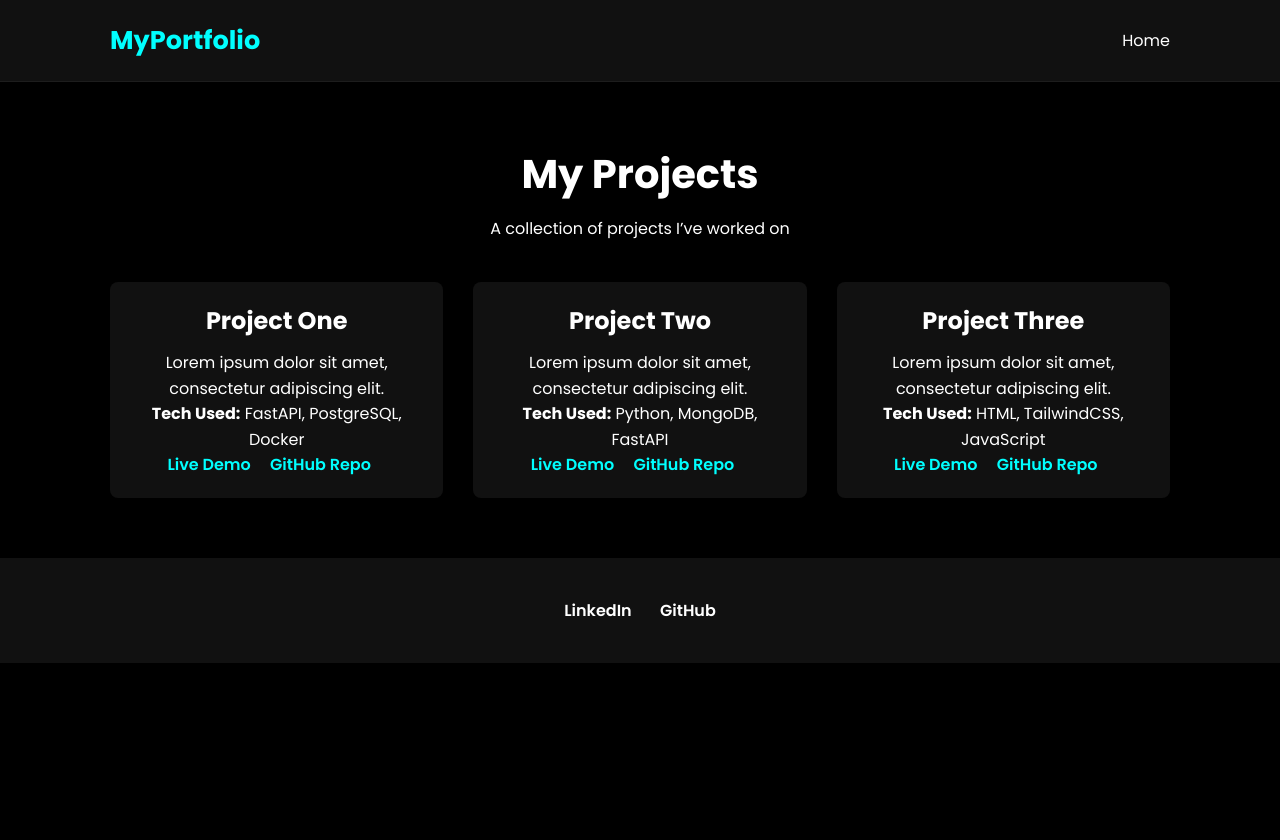
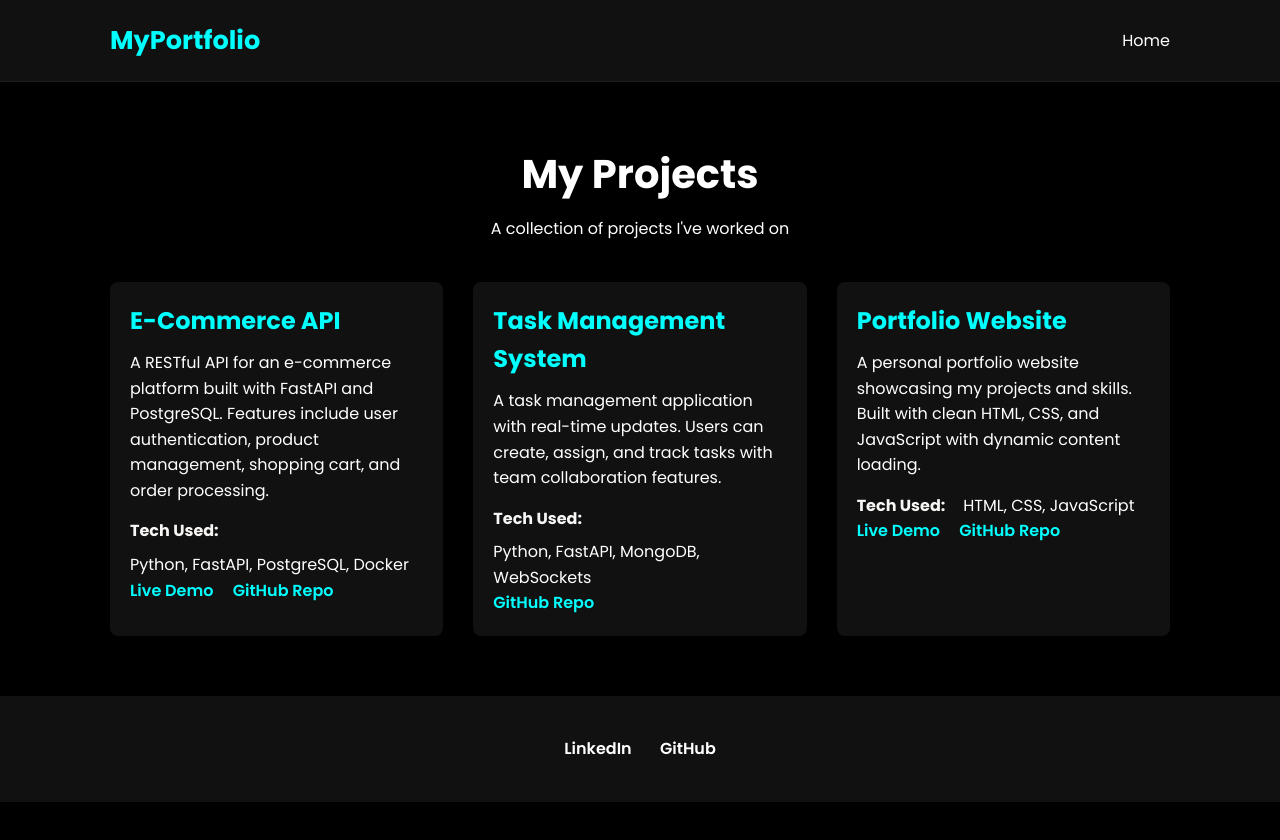
Before and after one commit to infogen87/myportfolio, a plain HTML site: page projects.html in a window 1280 px wide. Before the commit the page ends 800 px from the top, so only its background shows below. Drawn offline with Linux system fonts and the light colour scheme.

Commit message:
switched to using .json file to load data

```diff
--- a/css/a.css
+++ b/css/projects.css
@@ -108,20 +108,22 @@ h2 {
 }
 
 .project-card {
+  text-align: left;
   background-color: #111;
   padding: 20px;
   border-radius: 8px;
 }
 
-.project-card img {
+/* .project-card img {
   width: 100%;
   border-radius: 4px;
   margin-bottom: 15px;
-}
+} */
 
 .project-card h2 {
   font-size: 1.5rem;
   margin-bottom: 10px;
+  color: #00ffff;
 }
 
 .project-links a {
@@ -131,11 +133,63 @@ h2 {
   font-weight: 600;
 }
 
+/* .project-card:hover {
+  transform: translateY(-4px);
+  box-shadow: 0 0 15px #00ffff;
+} */
+
+
+.project-card strong {
+  color: #f3d215;
+
+}
+
+.project-tools {
+ margin-top: 15px;
+}
+
+
+/* Tools container */
+.project-tools {
+  display: flex;
+  flex-wrap: wrap;
+  gap: 8px;
+  align-items: center;
+}
+
+.project-tools strong {
+  margin-right: 10px;
+  color: #f7f6f4; /* your yellow header color */
+}
+
+.tools-container {
+  display: flex;
+  flex-wrap: wrap;
+  gap: 8px;
+}
+
+/* Individual tool badges (same style as homepage skills) */
+.tool-pill {
+  background: #00ffff;
+  color: #070707;
+   font-weight: 600;
+  padding: 6px 12px;
+  border-radius: 6px;
+  font-size: 0.85rem;
+  border: 1px solid rgba(0, 255, 255, 0.45);
+  transition: transform 0.25s ease, box-shadow 0.25s ease;
+}
+
+/* Glow + lift on hover */
+/* .tool-pill:hover {
+  transform: translateY(-3px);
+  box-shadow: 0 0 8px #00ffff;
+} */
 
 /* -----------------------------------------------------------
    SKILLS
 ----------------------------------------------------------- */
-.styled-list {
+/* .styled-list {
   list-style: none;
   display: flex;
   flex-wrap: wrap;
@@ -159,7 +213,7 @@ h2 {
 .styled-list li:hover {
   transform: translateY(-4px);
   box-shadow: 0 0 12px var(--primary-color);
-}
+} */
 
 
 /* -----------------------------------------------------------
--- /dev/null
+++ b/data/projects.json
@@ -0,0 +1,40 @@
+[
+  {
+    "id": "1",
+    "name": "E-Commerce API",
+    "description": "A RESTful API for an e-commerce platform built with FastAPI and PostgreSQL. Features include user authentication, product management, shopping cart, and order processing.",
+    "github_link": "https://github.com/yourusername/ecommerce-api",
+    "live_link": "https://ecommerce-api.example.com",
+    "tools": [
+      { "name": "Python" },
+      { "name": "FastAPI" },
+      { "name": "PostgreSQL" },
+      { "name": "Docker" }
+    ]
+  },
+  {
+    "id": "2",
+    "name": "Task Management System",
+    "description": "A task management application with real-time updates. Users can create, assign, and track tasks with team collaboration features.",
+    "github_link": "https://github.com/yourusername/task-manager",
+    "live_link": "",
+    "tools": [
+      { "name": "Python" },
+      { "name": "FastAPI" },
+      { "name": "MongoDB" },
+      { "name": "WebSockets" }
+    ]
+  },
+  {
+    "id": "3",
+    "name": "Portfolio Website",
+    "description": "A personal portfolio website showcasing my projects and skills. Built with clean HTML, CSS, and JavaScript with dynamic content loading.",
+    "github_link": "https://github.com/infogen87/myportfolio",
+    "live_link": "https://yourportfolio.vercel.app",
+    "tools": [
+      { "name": "HTML" },
+      { "name": "CSS" },
+      { "name": "JavaScript" }
+    ]
+  }
+]
--- a/projects.html
+++ b/projects.html
@@ -4,7 +4,7 @@
   <meta charset="UTF-8" />
   <meta name="viewport" content="width=device-width, initial-scale=1.0" />
   <title>My Projects</title>
-  <link rel="stylesheet" href="css/a.css" />
+  <link rel="stylesheet" href="css/projects.css" />
 </head>
 <body>
   <!-- Navigation Bar -->
@@ -13,9 +13,6 @@
       <div class="logo">MyPortfolio</div>
       <ul>
         <li><a href="index.html">Home</a></li>
-        <!-- <li><a href="about.html">About</a></li>
-        <li><a href="projects.html" class="active">Projects</a></li>
-        <li><a href="contact.html">Contact</a></li> -->
       </ul>
     </nav>
   </header>
@@ -24,40 +21,11 @@
   <main>
     <section id="projects">
       <h1>My Projects</h1>
-      <p>A collection of projects I’ve worked on</p>
+      <p>A collection of projects I've worked on</p>
 
-      <div class="project-grid">
-        <!-- Project Card 1 -->
-        <div class="project-card">
-          <h2>Project One</h2>
-          <p>Lorem ipsum dolor sit amet, consectetur adipiscing elit.</p>
-          <p><strong>Tech Used:</strong> FastAPI, PostgreSQL, Docker</p>
-          <div class="project-links">
-            <a href="#" target="_blank">Live Demo</a>
-            <a href="#" target="_blank">GitHub Repo</a>
-          </div>
-        </div>
-
-        <!-- Project Card 2 -->
-        <div class="project-card">
-          <h2>Project Two</h2>
-          <p>Lorem ipsum dolor sit amet, consectetur adipiscing elit.</p>
-          <p><strong>Tech Used:</strong> Python, MongoDB, FastAPI</p>
-          <div class="project-links">
-            <a href="#" target="_blank">Live Demo</a>
-            <a href="#" target="_blank">GitHub Repo</a>
-          </div>
-        </div>
-
-        <!-- Project Card 3 -->
-        <div class="project-card">
-          <h2>Project Three</h2>
-          <p>Lorem ipsum dolor sit amet, consectetur adipiscing elit.</p>
-          <p><strong>Tech Used:</strong> HTML, TailwindCSS, JavaScript</p>
-          <div class="project-links">
-            <a href="#" target="_blank">Live Demo</a>
-            <a href="#" target="_blank">GitHub Repo</a>
-          </div>
+      <div class="project-grid" id="projects-grid">
+        <div style="grid-column: 1 / -1; text-align: center; padding: 40px;">
+          <p style="color: #00ffff; font-size: 1.2rem;">Loading projects...</p>
         </div>
       </div>
     </section>
@@ -65,12 +33,57 @@
 
   <!-- Footer -->
   <footer>
-    <!-- <p>© 2025 uzevie george. All rights reserved.</p> -->
     <div class="social-links">
       <a href="https://www.linkedin.com/in/uzevie-george-40a41a268" target="_blank">LinkedIn</a>
       <a href="https://github.com/infogen87" target="_blank">GitHub</a>
-      <!-- <a href="#" target="_blank">Twitter</a> -->
     </div>
   </footer>
+
+  <script>
+    // Fetch and display all projects from JSON
+    async function loadProjects() {
+      const projectsGrid = document.getElementById('projects-grid');
+
+      try {
+        const response = await fetch('data/projects.json');
+        const projects = await response.json();
+
+        if (projects.length === 0) {
+          projectsGrid.innerHTML = `
+            <div style="grid-column: 1 / -1; text-align: center; padding: 40px;">
+              <p style="color: rgba(255,255,255,0.7);">No projects found.</p>
+            </div>
+          `;
+          return;
+        }
+
+        projectsGrid.innerHTML = projects.map(project => `
+          <div class="project-card">
+            <h2>${project.name}</h2>
+            <p>${project.description}</p>
+            <p class="project-tools"><strong>Tech Used:</strong> ${project.tools.map(tool => tool.name).join(', ')}</p>
+
+
+
+
+            <div class="project-links">
+              ${project.live_link ? `<a href="${project.live_link}" target="_blank">Live Demo</a>` : ''}
+              ${project.github_link ? `<a href="${project.github_link}" target="_blank">GitHub Repo</a>` : ''}
+            </div>
+          </div>
+        `).join('');
+      } catch (error) {
+        console.error('Error loading projects:', error);
+        projectsGrid.innerHTML = `
+          <div style="grid-column: 1 / -1; text-align: center; padding: 40px;">
+            <p style="color: #ff4444; font-size: 1.1rem;">Error loading projects</p>
+          </div>
+        `;
+      }
+    }
+
+    // Load projects when page loads
+    window.addEventListener('DOMContentLoaded', loadProjects);
+  </script>
 </body>
 </html>
```
Also changed, not shown: data/skills.json (added, +34 -0 lines), index.html (+57 -26 lines), css/home.css (renamed from css/styles.css), 1 other file.
